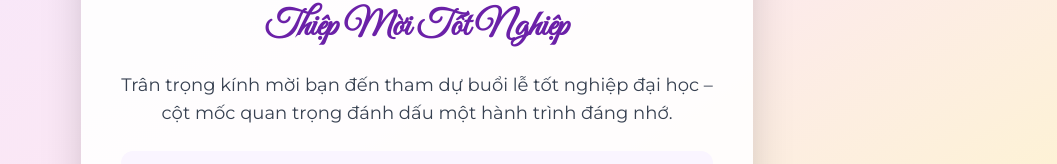
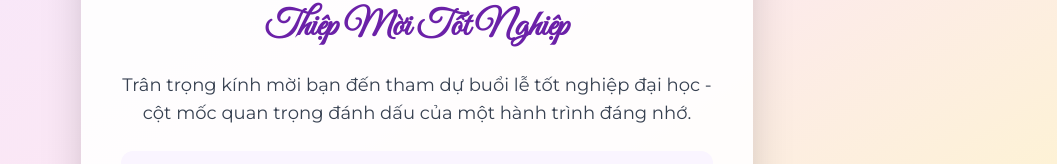
Before and after one commit to xlinhdev/graduation-2025, a plain HTML site: page index.html in a window 1280 px wide. Shown: the part 323-487 px from the top of the page, without its empty margins (223-1280 px from the left). Drawn offline with nearby package versions, Linux system fonts and the light colour scheme.

Commit message:
Update index.html

```diff
--- a/index.html
+++ b/index.html
@@ -32,8 +32,8 @@
         <h1 class="text-3xl sm:text-4xl text-purple-800 font-bold script-font">Thiệp Mời Tốt Nghiệp</h1>
 
         <p class="text-base sm:text-lg text-gray-700 leading-relaxed">
-            Trân trọng kính mời bạn đến tham dự buổi lễ tốt nghiệp đại học – cột mốc quan trọng đánh dấu một hành trình
-            đáng nhớ.
+            Trân trọng kính mời bạn đến tham dự buổi lễ tốt nghiệp đại học -
+            cột mốc quan trọng đánh dấu của một hành trình đáng nhớ.
         </p>
 
         <div class="bg-purple-50 rounded-xl p-4 text-left text-gray-800 text-sm sm:text-base space-y-2">
```
